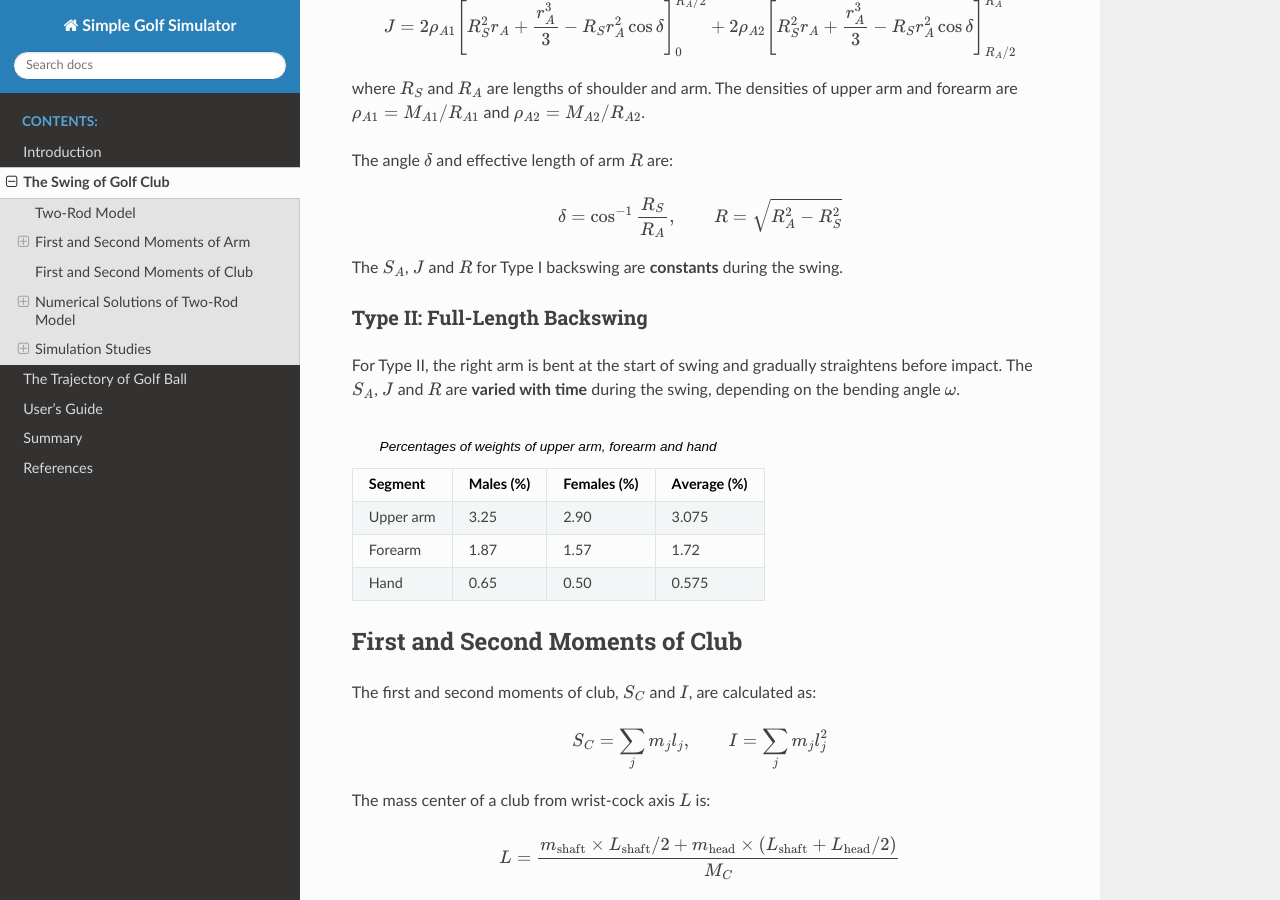
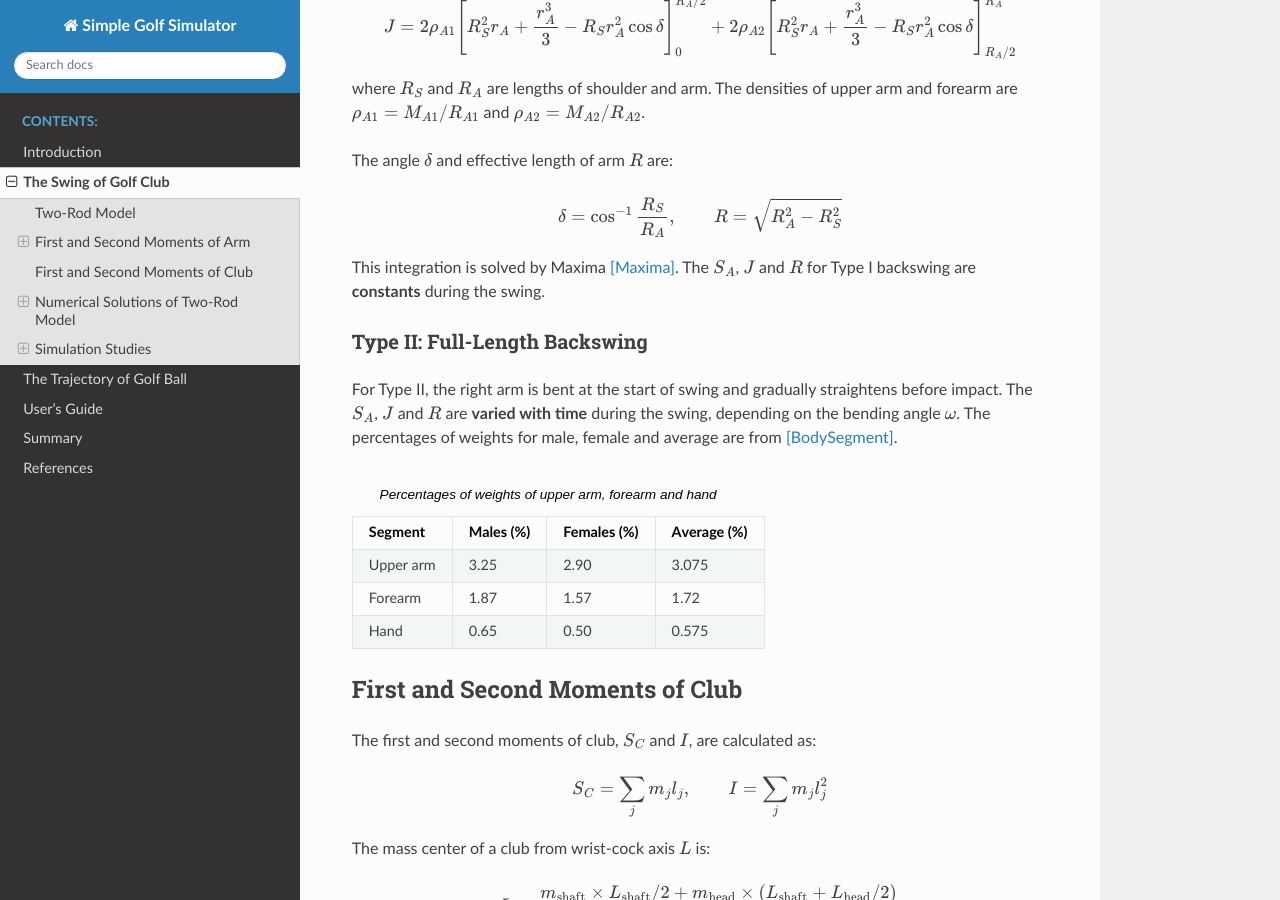
Before and after one commit to markccchiang/Simple-Golf-Simulator, a Sphinx documentation site: the page built from docs/swing.rst, in a window 1280 px wide and 900 px high, scrolled down 2635 px. Built offline with Sphinx 7.4.7 and the Read the Docs theme 3.1.0, drawn with Linux system fonts in a browser that asks for light colours; some of the changed text lies outside the part shown.

Commit message:
Fix unreferenced citation warnings in Sphinx docs
Add citation references for Maxima, BodySegment, Wesson2009, Aoki2010,
Kharlamov2007, and Penner2003 in swing.rst and trajectory.rst.

Co-Authored-By: Claude Opus 4.6 (1M context) <noreply@anthropic.com>

```diff
--- a/docs/swing.rst
+++ b/docs/swing.rst
@@ -159,6 +159,7 @@ The angle :math:`\delta` and effective length of arm :math:`R` are:
 
    \delta = \cos^{-1}\frac{R_S}{R_A}, \qquad R = \sqrt{R_A^2 - R_S^2}
 
+This integration is solved by Maxima [Maxima]_.
 The :math:`S_A`, :math:`J` and :math:`R` for Type I backswing are **constants** during the swing.
 
 Type II: Full-Length Backswing
@@ -166,6 +167,7 @@ Type II: Full-Length Backswing
 
 For Type II, the right arm is bent at the start of swing and gradually straightens before impact.
 The :math:`S_A`, :math:`J` and :math:`R` are **varied with time** during the swing, depending on the bending angle :math:`\omega`.
+The percentages of weights for male, female and average are from [BodySegment]_.
 
 .. list-table:: Percentages of weights of upper arm, forearm and hand
    :header-rows: 1
--- a/docs/trajectory.rst
+++ b/docs/trajectory.rst
@@ -27,6 +27,8 @@ where :math:`R` is the radius of a ball. The stream velocity is:
 :math:`C_D` and :math:`C_L` are the coefficients of drag and lift, respectively, and they are usually changed
 with the ratio of the circumferential (rotational) speed :math:`|\vec{V}|` of a ball to the stream speed :math:`|\vec{U}|`,
 where :math:`\vec{V} = \vec{w} \times \vec{R}`.
+Studies of the effects of :math:`|\vec{V}|/|\vec{U}|` and Reynolds number on :math:`C_D` and :math:`C_L`
+can be found in [Aoki2010]_, [Kharlamov2007]_, and [Penner2003]_.
 
 The Reynolds number is defined as:
 
```
Also changed, not shown: other parts of docs/swing.rst (+1 -1 lines).
